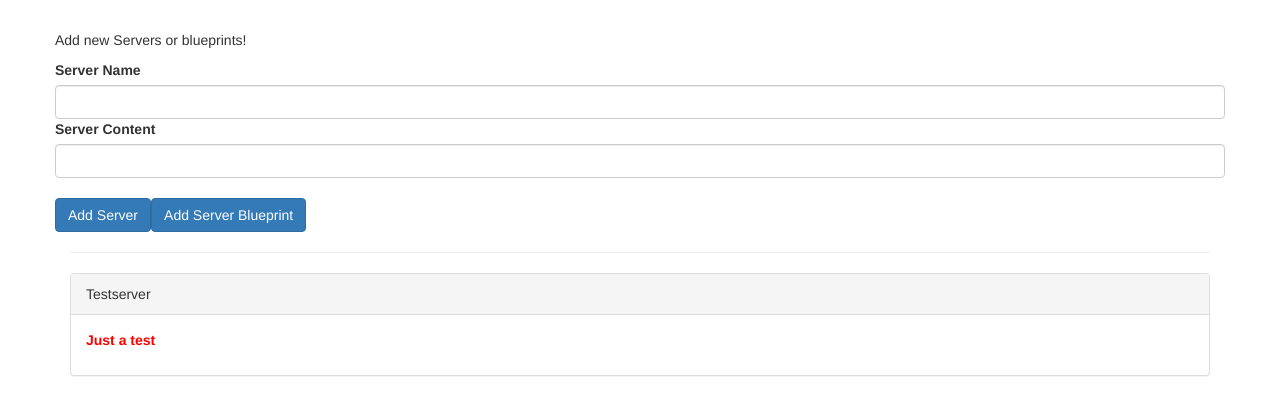
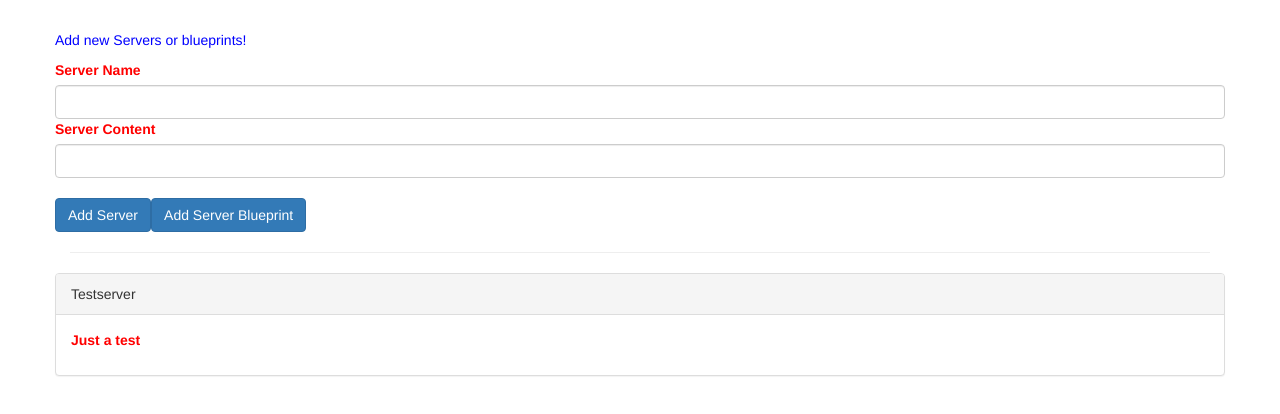
Before and after one commit to inioluwaa/server-app, an Angular app: page / in a window 1280 px wide. Shown: the top 414 px of the page. Built offline with nearby package versions, Linux system fonts and the light colour scheme.

Commit message:
use view encapsulation

```diff
--- a/src/app/app.component.html
+++ b/src/app/app.component.html
@@ -5,7 +5,7 @@
   </app-cockpit>
   <hr>
   <div class="row">
-    <div class="col-xs-12">
+    <div class="col-12">
       <app-server-element *ngFor="let serverElement of serverElements"
       [srvElement]="serverElement"></app-server-element>
     </div>
--- a/src/app/cockpit/cockpit.component.css
+++ b/src/app/cockpit/cockpit.component.css
@@ -0,0 +1,3 @@
+p {
+    color: blue;
+}
--- a/src/app/server-element/server-element.component.css
+++ b/src/app/server-element/server-element.component.css
@@ -1,3 +1,7 @@
 p {
     color: blue;
   }
+
+label {
+  color: red;
+}
--- a/src/app/server-element/server-element.component.ts
+++ b/src/app/server-element/server-element.component.ts
@@ -1,9 +1,10 @@
-import { Component, OnInit, Input } from '@angular/core';
+import { Component, OnInit, Input, ViewEncapsulation } from '@angular/core';
 
 @Component({
   selector: 'app-server-element',
   templateUrl: './server-element.component.html',
-  styleUrls: ['./server-element.component.css']
+  styleUrls: ['./server-element.component.css'],
+  encapsulation: ViewEncapsulation.None
 })
 export class ServerElementComponent implements OnInit {
  @Input('srvElement') element: {type: string, name: string, content: string}
```
